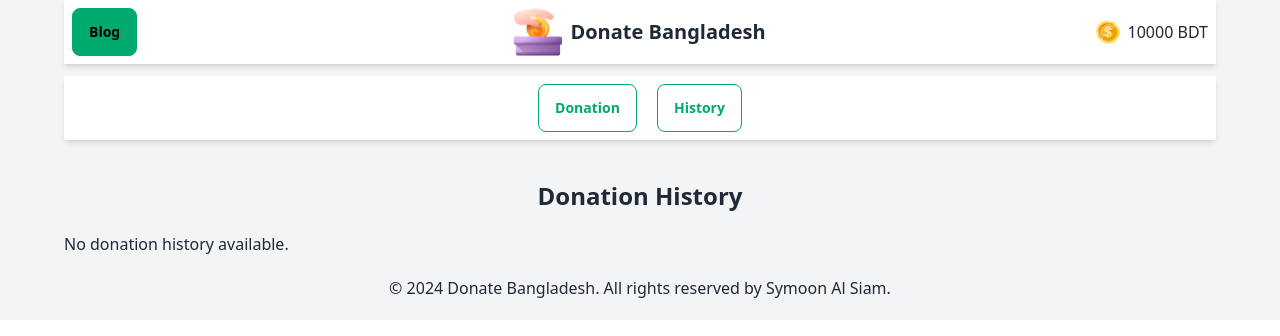
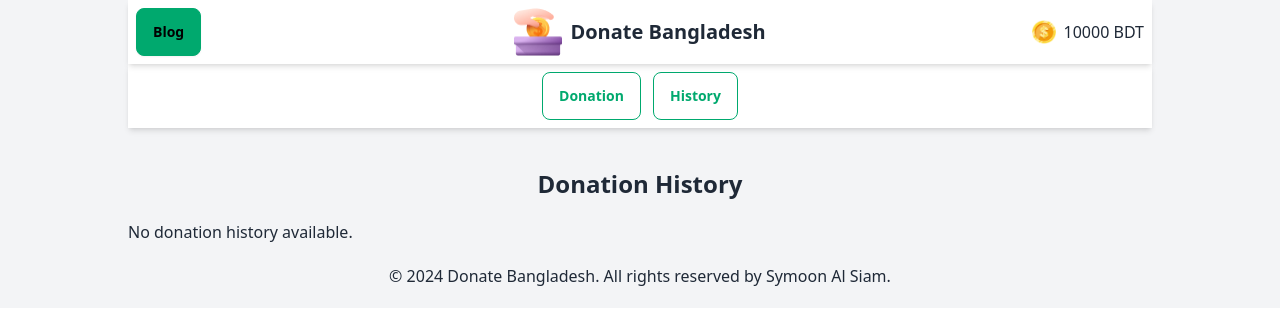
Before and after one commit to SymoonSIAM08/Assignment-05, a plain HTML site: page history.html in a window 1280 px wide. Drawn offline with nearby package versions, Linux system fonts and the light colour scheme.

Commit message:
ALHAMDULILLAH

```diff
--- a/history.html
+++ b/history.html
@@ -8,6 +8,8 @@
     <script src="https://cdn.tailwindcss.com"></script>
 </head>
 <body class="bg-gray-100">
+    <!-- <div class="sticky "> -->
+        <main class="max-w-screen-xl mx-auto px-4 md:px-8 lg:px-16">
             <main class="max-w-screen-xl mx-auto px-4 md:px-8 lg:px-16">
                  <header>
                     <div class="navbar bg-white shadow-md sticky top-0 z-50">
@@ -24,12 +26,11 @@
                         </div>
                     </div>
 
-            <div class="flex justify-center gap-5 mt-3 sticky top-16 z-40 bg-white shadow-md py-2">
+
+                     <div class="flex justify-center gap-3 mt-0 sticky top-16 z-40 bg-white shadow-md py-2">
                         <button class="btn btn-outline btn-success" onclick="window.location.href='index.html'">Donation</button>
                         <button class="btn btn-outline btn-success" onclick="window.location.href='history.html'">History</button>
                     </div>
-        </header>
-
 
 
 
```
Lines whose indentation alone changed are shown as unchanged.
